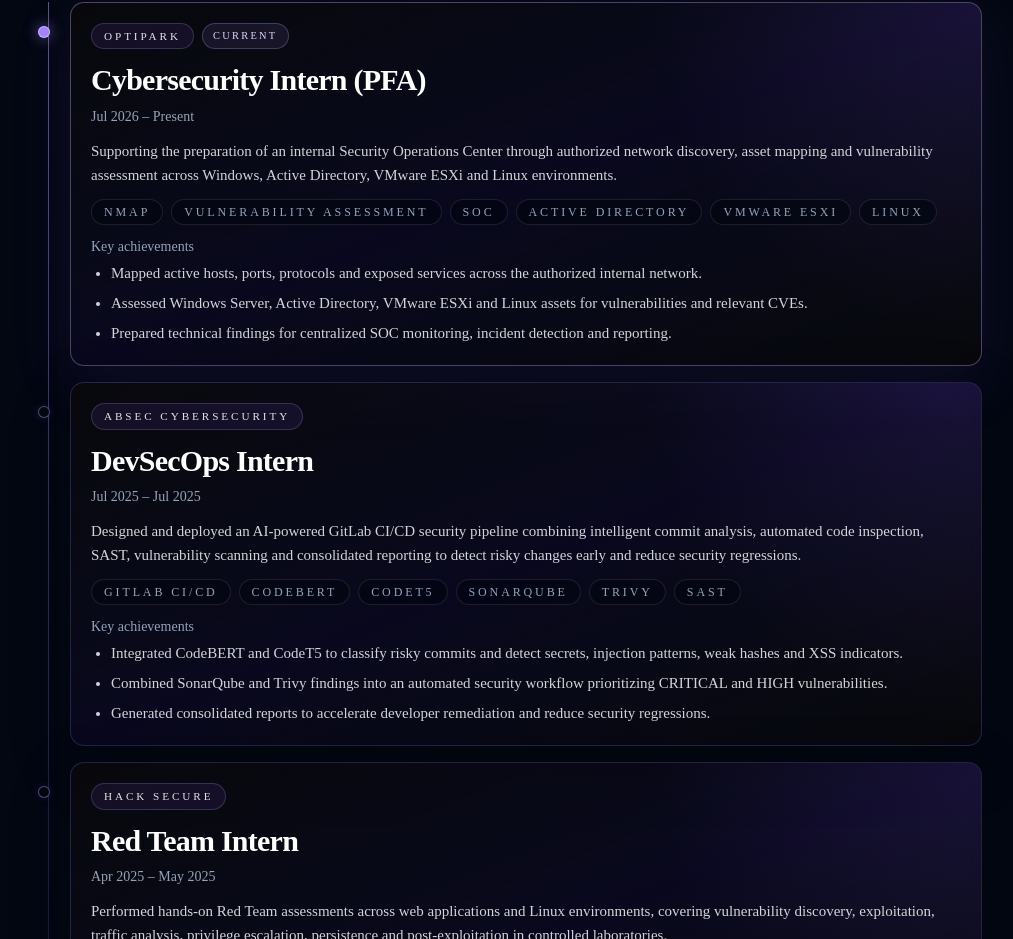
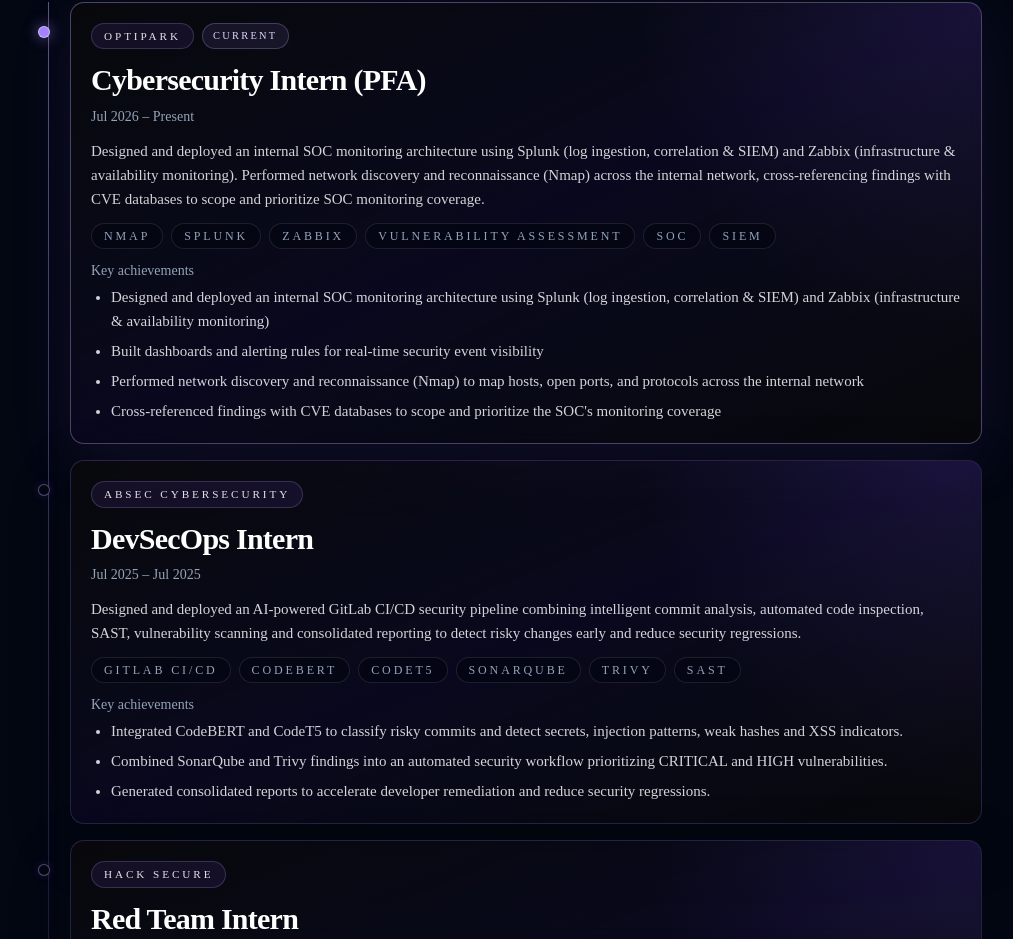
Before and after one commit to bgoussama/bagy-portfolio, a Next.js app: page / in a window 1280 px wide. Shown: the part 4369-5308 px from the top of the page, without its empty margins (130-1143 px from the left). Built offline with nearby package versions, Linux system fonts and the light colour scheme.

Commit message:
Update Optipark PFA experience description to match CV

```diff
--- a/data/experience.ts
+++ b/data/experience.ts
@@ -10,19 +10,20 @@
     endDate: "",
     current: true,
     description:
-      "Supporting the preparation of an internal Security Operations Center through authorized network discovery, asset mapping and vulnerability assessment across Windows, Active Directory, VMware ESXi and Linux environments.",
+      "Designed and deployed an internal SOC monitoring architecture using Splunk (log ingestion, correlation & SIEM) and Zabbix (infrastructure & availability monitoring). Performed network discovery and reconnaissance (Nmap) across the internal network, cross-referencing findings with CVE databases to scope and prioritize SOC monitoring coverage.",
     technologies: [
-      "Nmap",
-      "Vulnerability Assessment",
+      "NMAP",
+      "SPLUNK",
+      "ZABBIX",
+      "VULNERABILITY ASSESSMENT",
       "SOC",
-      "Active Directory",
-      "VMware ESXi",
-      "Linux",
+      "SIEM",
     ],
     achievements: [
-      "Mapped active hosts, ports, protocols and exposed services across the authorized internal network.",
-      "Assessed Windows Server, Active Directory, VMware ESXi and Linux assets for vulnerabilities and relevant CVEs.",
-      "Prepared technical findings for centralized SOC monitoring, incident detection and reporting.",
+      "Designed and deployed an internal SOC monitoring architecture using Splunk (log ingestion, correlation & SIEM) and Zabbix (infrastructure & availability monitoring)",
+      "Built dashboards and alerting rules for real-time security event visibility",
+      "Performed network discovery and reconnaissance (Nmap) to map hosts, open ports, and protocols across the internal network",
+      "Cross-referenced findings with CVE databases to scope and prioritize the SOC's monitoring coverage",
     ],
     logoAlt: "Logo Optipark",
     type: "Internship",
```
